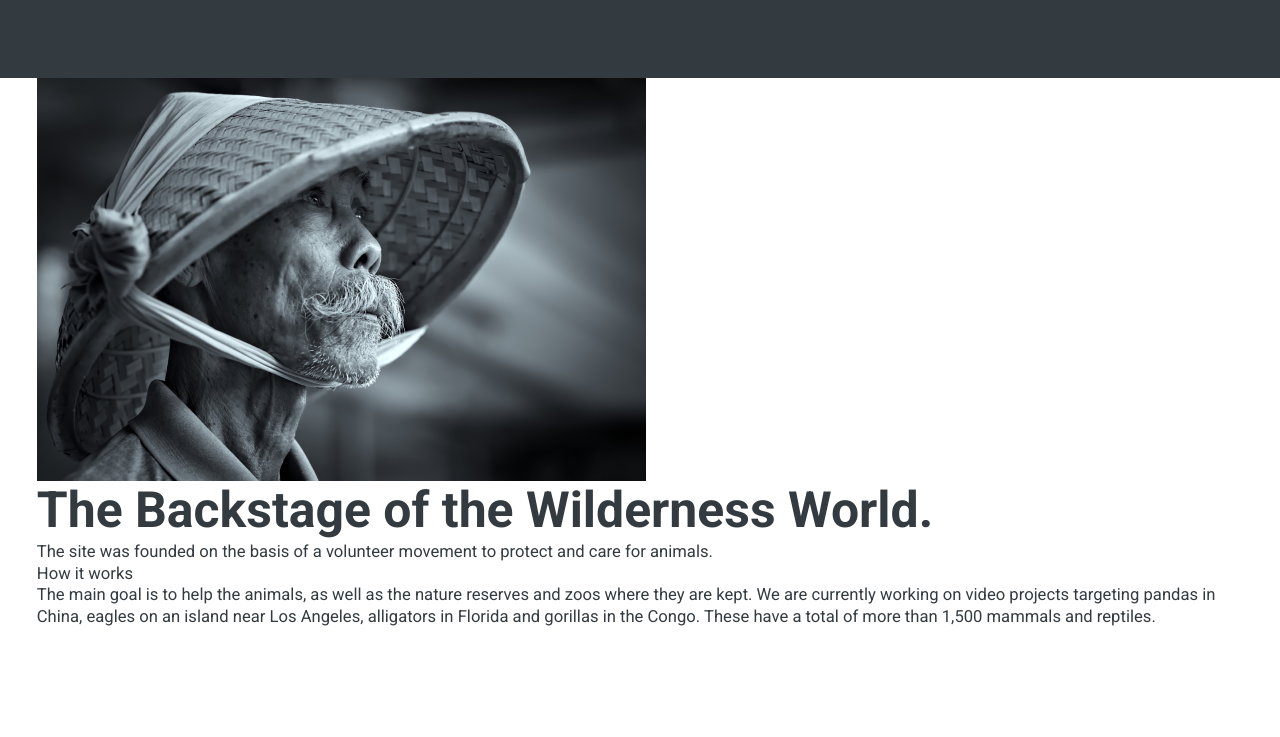
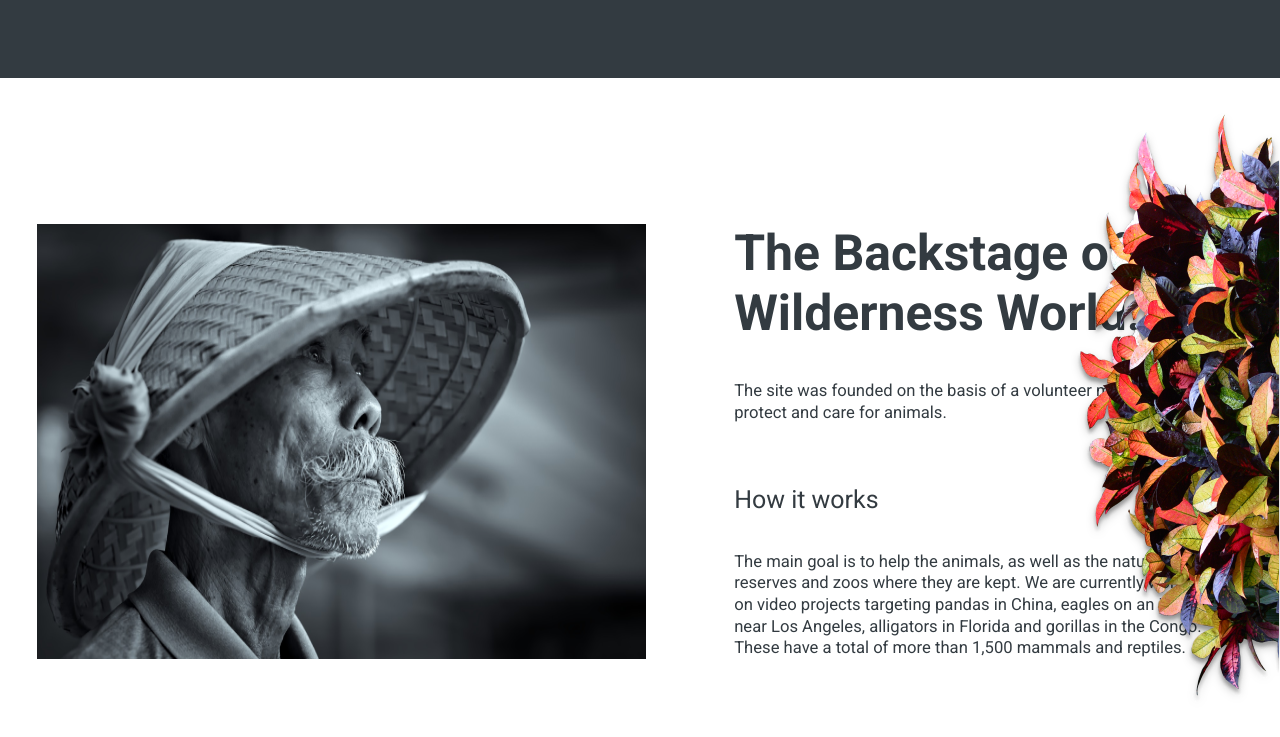
Before and after one commit to ilonaGold/online-zoo, a plain HTML site: page pages/main/index.html in a window 1280 px wide. Shown: the part 733-1470 px from the top of the page. Before the commit the page ends 1361 px from the top, so only its background shows below. Drawn offline with Linux system fonts and the light colour scheme.

Commit message:
feat: add backstage block layout styling

```diff
--- a/pages/main/style.css
+++ b/pages/main/style.css
@@ -234,3 +234,49 @@ Animal Online Block
     top: 601px;
     left: calc(50% - 298px/2 + 332px);
 }
+
+/* ============
+Backstage Block
+==============*/
+
+.backstage {
+    position: relative;
+    overflow: hidden;
+}
+
+.backstage::before {
+    content: "";
+    position: absolute;
+    background-image: url("../../assets/images/flower.png");
+    background-repeat: no-repeat;
+    filter: drop-shadow(0px 4px 4px rgba(0, 0, 0, 0.25));
+    width: 293px;
+    height: 605px;
+    top: 25px;
+    right: -88px;
+}
+
+.backstage-container {
+    display: flex;
+    padding: 14rem 0 18rem;
+}
+
+.backstage-content {
+    margin-left: 8.5rem;
+    margin-right: 2rem;
+}
+
+.backstage-title {
+    margin-bottom: 3.5rem;
+}
+
+.backstage-subtitle {
+    font-size: 2.4rem;
+    line-height: 28.8px;
+    margin-top: 6rem;
+    margin-bottom: 3.5rem;
+}
+
+.backstage-img {
+    backdrop-filter: blur(2px);
+}
```
